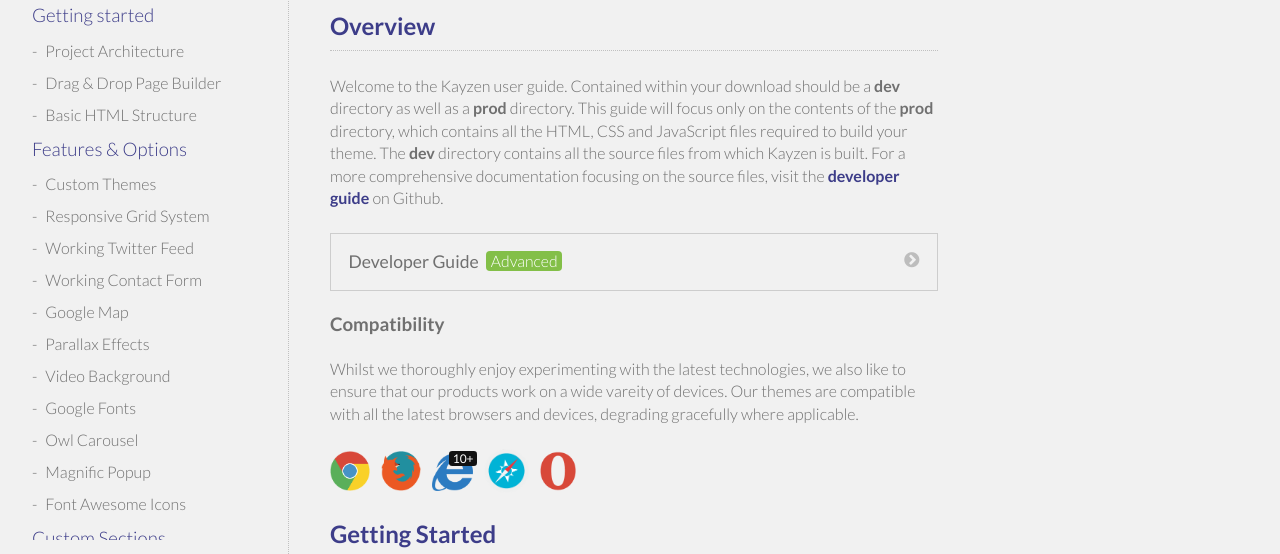
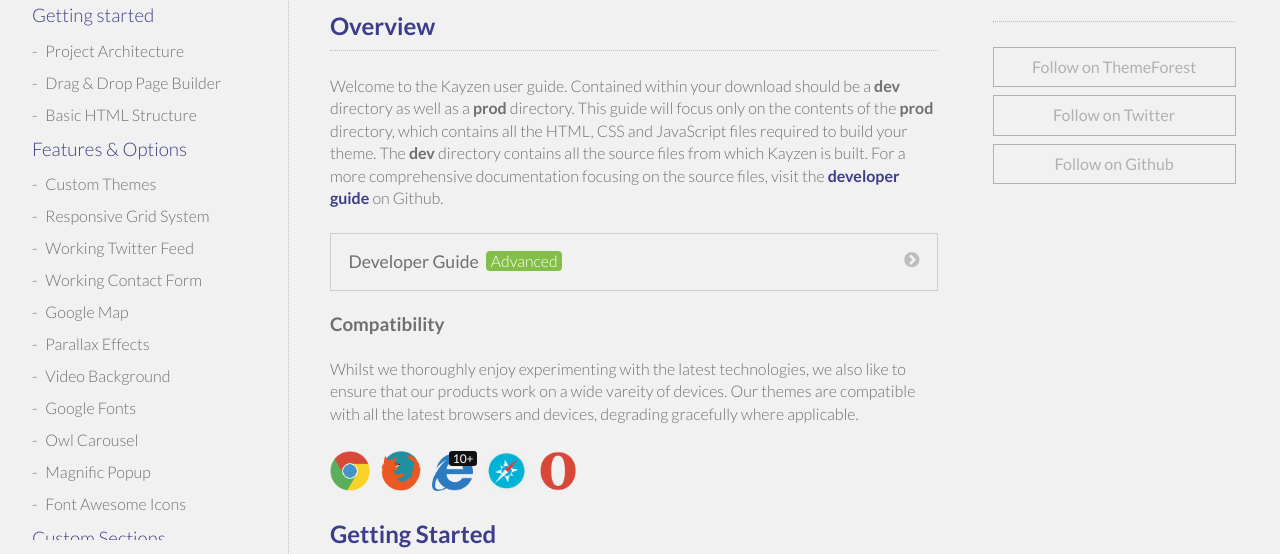
Before and after one commit to esr360/Kayzen.docs, a website: page index.html in a window 1280 px wide. Shown: the part 244-798 px from the top of the page. Drawn offline with nearby package versions, Linux system fonts and the light colour scheme.

Commit message:
adding social page buttons

```diff
--- a/assets/styles/scss/elements/_buttons.scss
+++ b/assets/styles/scss/elements/_buttons.scss
@@ -39,8 +39,8 @@
 
 	&.border {
 		background: none;
-		border: 2px solid;
-		color: $grey;
+		border: 1px solid;
+		color: $light-grey;
 		&:hover {
 			background: $brand-1;
 			border-color: $brand-1;
--- a/index.html
+++ b/index.html
@@ -671,7 +671,11 @@
                     <div class="side-bar">
                         <h2>Side Bar</h2>
                         <a href="http://themeforest.net/user/SkyUX" target="blank" class="button full-width brand-1">Contact Author</a>
-                        <a href="http://skyux.com" target="blank" class="button full-width">More Themes</a>
+                        <a href="https://themeforest.net/user/skyux/portfolio" target="blank" class="button full-width">More Themes</a>
+                        <hr class="dotted" />
+                        <a href="https://themeforest.net/user/skyux" target="blank" class="button full-width border">Follow on ThemeForest</a>
+                        <a href="https://twitter.com/ESR360" target="blank" class="button full-width border">Follow on Twitter</a>
+                        <a href="https://github.com/esr360" target="blank" class="button full-width border">Follow on Github</a>
                     </div>
                 </div>
             </div>
```
Also changed, not shown: assets/styles/css/app.min.css.
